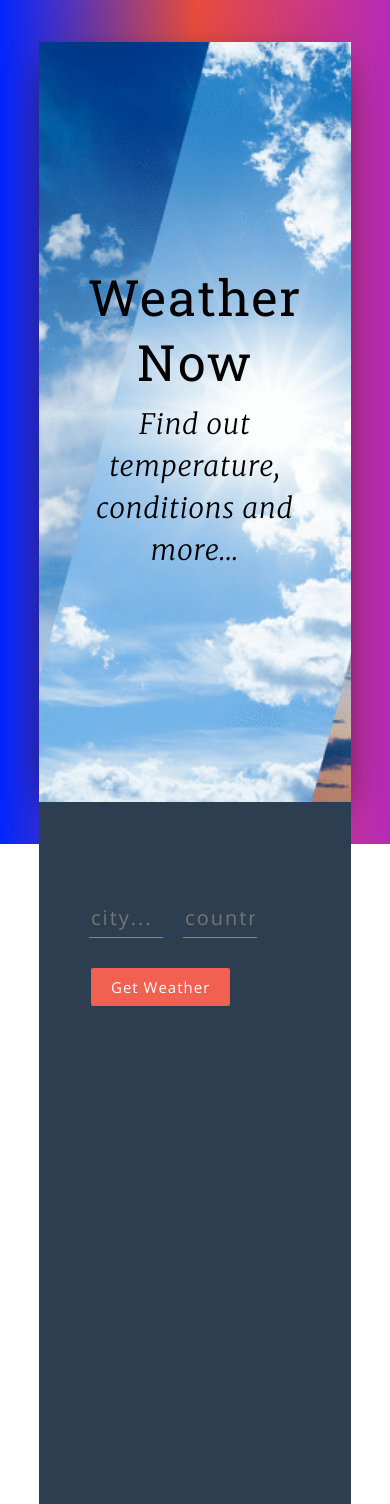
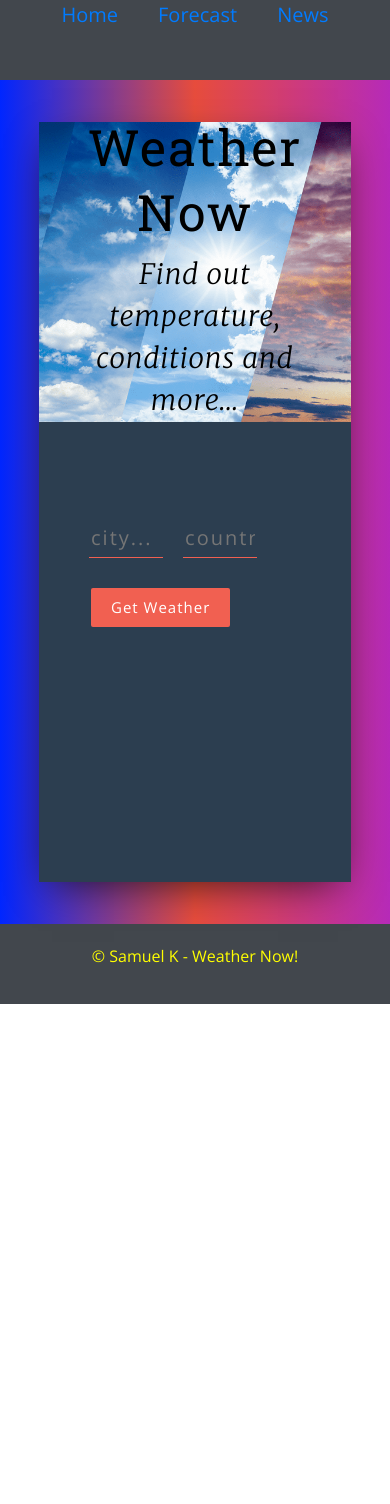
Before and after one commit to SamKlep/react-weather-app, a React (Create React App) app: page / in a window 390 px wide. Shown: the top 1504 px of the page. After the commit the page ends 1004 px from the top, so only its background shows below. Built offline with nearby package versions, Linux system fonts and the light colour scheme.

Commit message:
added css breakpoints for mobile first scalability

```diff
--- a/src/App.css
+++ b/src/App.css
@@ -15,10 +15,13 @@ body {
   align-items: center;
 }
 
+.container {
+  background-color: #2c3e50;
+}
 
 .main {
   height: 90vh;
-  background: #fff;
+  background: #2c3e50;
   box-shadow: 0px 13px 40px -13px rgba(0,0,0,0.75);
   width: 80%;
   margin: 0 auto;
@@ -56,6 +59,35 @@ body {
   padding-top: 100px;
   padding-left: 50px;
   align-items: center;
+}
+
+.header {
+  text-align: center;
+  height: 80px;
+  background-color: #42474d;
+  width: 100%;
+}
+
+.footer {
+  float: left;
+  height: 80px;
+  text-align: center;
+  width: 100%;
+  background-color: #42474d;
+}
+
+.footer p {
+  color: yellow;
+  padding: 10px;
+  margin: 10px;
+}
+
+
+.NavLink {
+  padding: 5px;
+  font-size: 20px;
+  padding: 10px;
+  margin: 10px;
 }
 
 input[type="text"] {
@@ -128,3 +160,52 @@ button:active {
   letter-spacing: 1px;
   font-weight: 200;
 }
+
+@media only screen and (max-width: 980px) {
+ .container {
+    width: 94%;
+ }
+  .title-container {
+    width: 65%
+  }
+  .form-container {
+    width: 30%;
+  }
+}
+
+@media only screen and (max-width: 700px) {
+  .container {
+    height: auto;
+    width: auto;
+ }
+   .title-container {
+    width: 100%;
+    float: none;
+   }
+   .form-container {
+    width: 100%;
+    float: none;
+   }
+ }
+
+ @media only screen and (max-width: 700px) {
+  .container {
+    height: auto;
+    width: auto;
+ }
+  .title-container {
+   height: 300px;
+    width: auto;
+  }
+  .form-container {
+    height: 400px;
+    width: auto;
+  }
+}
+
+/* @media only screen and (min-width: 600px) {
+  .form-container {
+    display: inline-block;
+    height: 300px;
+  }
+}  */
--- a/src/App.js
+++ b/src/App.js
@@ -1,8 +1,9 @@
 import React from "react";
-
 import Titles from "./components/Titles";
 import Form from "./components/Form";
 import Weather from "./components/Weather";
+import Header from "./components/Header";
+import Footer from "./components/Footer";
 
 const API_KEY = "30087973e54b8d95c7b2e1a4793742de";
 
@@ -46,10 +47,12 @@ class App extends React.Component {
     }
     render() {
         return (
+
             <div>
+                <Header />
                 <div className="wrapper">
                     <div className="main">
-                        <div className="container">
+                        <div id="weatherDisplay" className="container">
                             <div className="row">
                                 <div className="col-md-5 title-container">
                                     <Titles />
@@ -69,9 +72,11 @@ class App extends React.Component {
                         </div>
                     </div>
                 </div>
+                <Footer />
             </div>
         );
     }
+
 };
 
 export default App;
--- /dev/null
+++ b/src/components/Footer.js
@@ -0,0 +1,15 @@
+import React from 'react';
+
+
+
+
+class Footer extends React.Component {
+    render() {
+        return (
+            <div className="footer">
+               <p>© Samuel K - Weather Now!</p>
+            </div>
+        );
+    }
+}
+export default Footer;
--- /dev/null
+++ b/src/components/Header.js
@@ -0,0 +1,16 @@
+import React from 'react';
+
+
+class Header extends React.Component {
+    render() {
+        return (
+            <div className="header">
+
+            <a className="NavLink" href="/">Home</a>
+            <a className="NavLink" href="/">Forecast</a>
+            <a className="NavLink" href="/">News</a>
+            </div>
+        );
+    }
+}
+export default Header;
```
Also changed, not shown: package.json (+5 -2 lines), src/components/News.js (added, +33 -0 lines), 1 other file (tests, documents, lock files or other folders).
